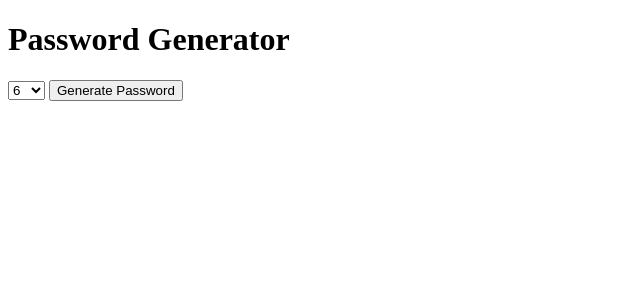
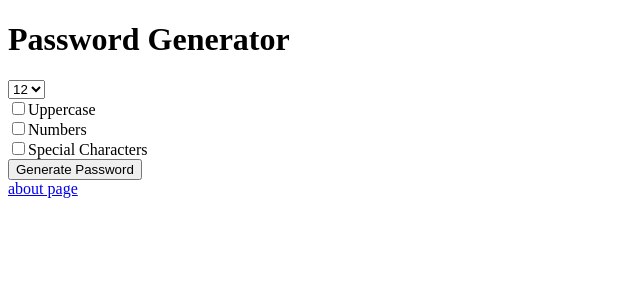
Before and after one commit to airinnlionhart/password_generator, a Django app: page / in a window 1280 px wide. Shown: the top 300 px of the page, without its empty margins (0-640 px from the left). Run offline with Django 3.2, Linux system fonts and the light colour scheme.

Commit message:
Added about templates and made password view functional

```diff
--- a/password_generator/generator/templates/generator/home.html
+++ b/password_generator/generator/templates/generator/home.html
@@ -14,12 +14,21 @@
         <option value="7">8</option>
         <option value="9">9</option>
         <option value="10">10</option>
-        <option value="12">12</option>
+        <option value="12" selected="selected">12</option>
         <option value="16">16</option>
         <option value="18">18</option>
         <option value="24">24</option>
     </select>
+    <br>
+    <input type="checkbox" name="uppercase">Uppercase
+    <br>
+    <input type="checkbox" name="numbers">Numbers
+    <br>
+     <input type="checkbox" name="special">Special Characters
+    <br>
     <input type="submit" value="Generate Password">
+    <br>
+    <a href="/about">about page</a>
 
 </form>
 </body>
--- a/password_generator/generator/templates/generator/password.html
+++ b/password_generator/generator/templates/generator/password.html
@@ -6,5 +6,8 @@
 </head>
 <body>
 <h1>Password</h1>
+<h1>Your password is</h1>
+<h2>{{ password }}</h2>
+<button><a href="/">Return To Home Page</a></button>
 </body>
 </html>
--- a/password_generator/generator/views.py
+++ b/password_generator/generator/views.py
@@ -1,9 +1,36 @@
 from django.shortcuts import render
 from django.http import HttpResponse
+import random
+import string
 # Create your views here.
 
 def home(request):
     return render(request, 'generator/home.html', {'password':"testingthis"})
 
 def password(request):
-    return render(request, 'generator/password.html')
+
+    alphabet_string = string.ascii_lowercase
+    chars = list(alphabet_string)
+
+    if request.GET.get('uppercase'):
+        chars.extend(list(string.ascii_uppercase))
+
+    if request.GET.get("special"):
+        chars.extend(list("!@#$%^&*()"))
+
+    if request.GET.get("numbers"):
+        chars.extend(list("0123456789"))
+
+    length = int(request.GET.get('length', 12))
+
+    the_password = ''
+
+    for x in range(length):
+        the_password += random.choice(chars)
+
+
+    return render(request, 'generator/password.html', {'password': the_password})
+
+
+def about(request):
+    return render(request, 'generator/about.html')
--- a/password_generator/password_generator/urls.py
+++ b/password_generator/password_generator/urls.py
@@ -20,4 +20,5 @@ from generator import views
 urlpatterns = [
     path('', views.home),
     path('password', views.password),
+    path('about', views.about),
 ]
```
Also changed, not shown: password_generator/generator/templates/generator/about.html (added, +16 -0 lines).
